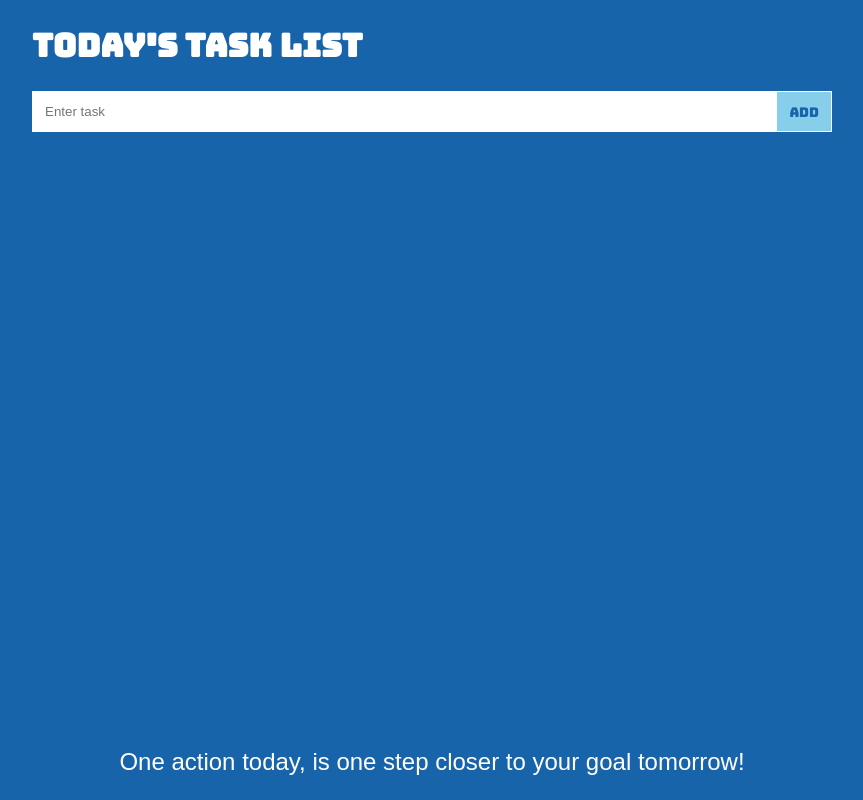
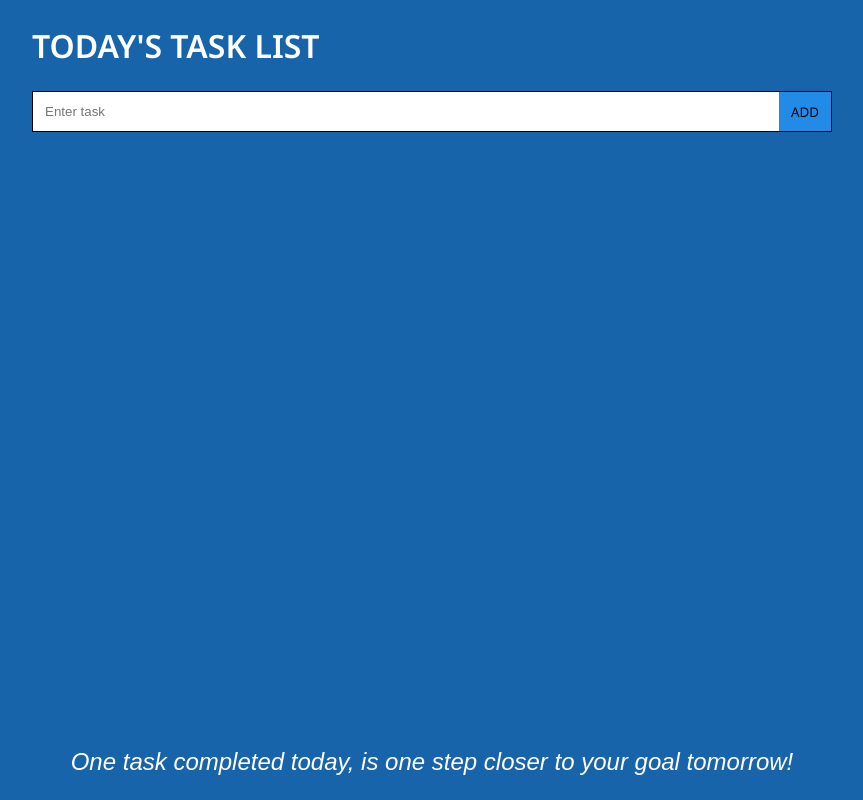
Before and after one commit to danielc051/Productivity-Task-List, a plain HTML site: page index.html in a window 1280 px wide. Shown: the whole page, without its empty margins (208-1071 px from the left). Drawn offline with Linux system fonts and the light colour scheme.

Commit message:
Update index.html

```diff
--- a/index.html
+++ b/index.html
@@ -17,14 +17,14 @@
       crossorigin="anonymous"
       referrerpolicy="no-referrer"
     />
-    <title>Productivity List</title>
+    <title>Productivity Task List</title>
     <style>
       html {
         font-family: "Noto sans", sans-serif;
       }
 
       h1 {
-        font-family: "Bungee", sans-serif;
+        font-family: "Noto sans", sans-serif;
       }
 
       * {
@@ -68,7 +68,7 @@
       #enterTask form {
         display: flex;
         align-items: stretch;
-        border: 1px solid white;
+        border: 1px solid black;
         position: relative;
       }
 
@@ -79,7 +79,7 @@
       #enterTask input {
         outline: none;
         padding: 12px;
-        color: white;
+        color: black;
         flex: 1;
         border: none;
         max-width: 100%;
@@ -91,18 +91,18 @@
         right: 0;
         top: 0;
         height: 100%;
-        background: skyblue;
+        background: #228be6;
         border: none;
         outline: none;
         padding: 0 12px;
-        color: #1864ab;
-        font-family: "Bungee", sans-serif;
+        color: black;
+        font-family: "Noto sans", sans-serif;
         cursor: pointer;
       }
 
       #enterTask button:hover {
-        background: white;
-        color: skyblue;
+        background: #1864ab;
+        color: black;
       }
 
       #tasks {
@@ -142,18 +142,18 @@
 
   <body>
     <header>
-      <h1>Today's Task List</h1>
+      <h1>TODAY'S TASK LIST</h1>
     </header>
     <main>
       <section id="enterTask">
         <form>
           <input type="text" id="textInput" placeholder="Enter task" />
-          <button type="input" id="add">Add</button>
+          <button type="input" id="add">ADD</button>
         </form>
       </section>
       <section id="tasks"></section>
     </main>
-    <footer>One action today, is one step closer to your goal tomorrow!</footer>
+    <footer><i>One task completed today, is one step closer to your goal tomorrow!</i></footer>
   </body>
   <script>
     let tasks = [];
@@ -166,17 +166,17 @@
       e.preventDefault();
       let textValue = taskInput.value;
       tasks.push(textValue);
-      tasksList.innerHTML = "";
+      tasksList.innerHTML = '';
       renderTasks();
       taskInput.value = "";
-      enterTask.style.display = "none";
     }
-    inputBtn.addEventListener("click", addTask);
+    inputBtn.addEventListener("click", addTask)
 
     function removeTask(index) {
       tasks = tasks.filter((task, i) => {
         return i === index ? false : true;
       });
+      tasksList.innerHTML = ''
       renderTasks();
     }
 
```
